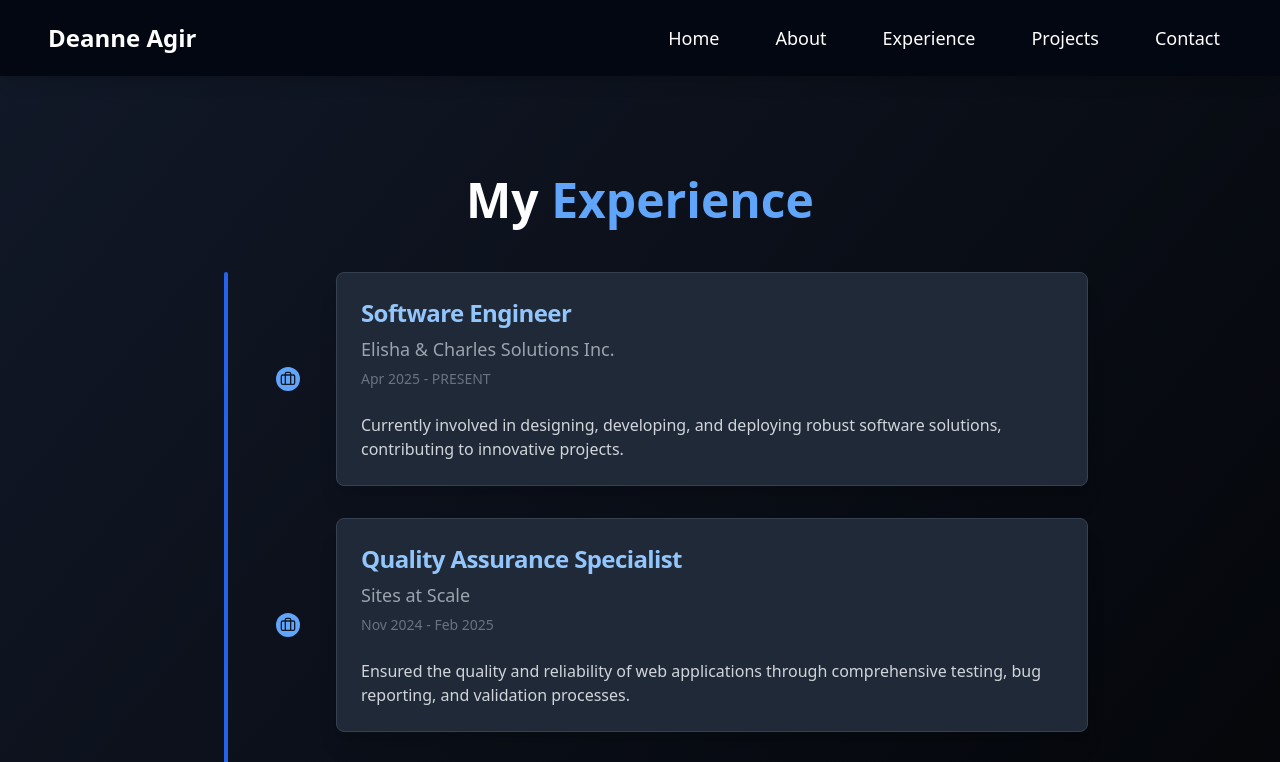
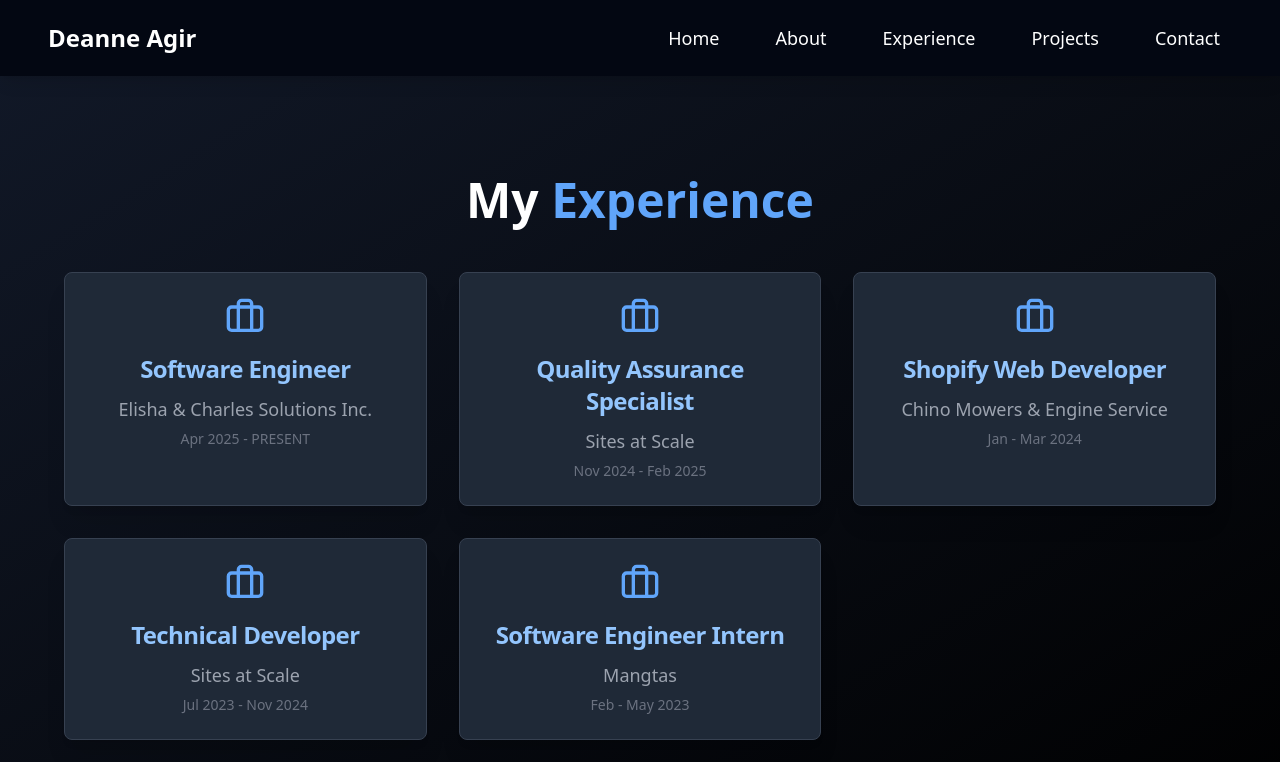
Before and after one commit to Dyno-dev07/My-Portfolio, a React (Vite) app: page /experience in a window 1280 px wide. Shown: the top 762 px of the page. Built offline with nearby package versions, Linux system fonts and the light colour scheme.

Commit message:
[dyad] wrote 1 file(s)

```diff
--- a/src/pages/Experience.tsx
+++ b/src/pages/Experience.tsx
@@ -2,7 +2,7 @@
 
 import React, { useEffect, useRef } from "react";
 import { gsap } from "gsap";
-import { Card, CardContent, CardHeader, CardTitle } from "@/components/ui/card";
+import { Card, CardHeader, CardTitle } from "@/components/ui/card"; // Removed CardContent as descriptions are removed
 import { Briefcase } from "lucide-react";
 
 interface ExperienceItem {
@@ -10,7 +10,7 @@ interface ExperienceItem {
   company: string;
   dateRange: string;
   startDate: Date; // Used for sorting
-  description?: string;
+  // description?: string; // Removed description
 }
 
 const experiences: ExperienceItem[] = [
@@ -19,35 +19,30 @@ const experiences: ExperienceItem[] = [
     company: "Mangtas",
     dateRange: "Feb - May 2023",
     startDate: new Date("2023-02-01"),
-    description: "Assisted in the development and maintenance of web applications, contributing to various stages of the software development lifecycle.",
   },
   {
     title: "Technical Developer",
     company: "Sites at Scale",
     dateRange: "Jul 2023 - Nov 2024",
     startDate: new Date("2023-07-01"),
-    description: "Developed and implemented technical solutions for client websites, focusing on performance, scalability, and custom features.",
   },
   {
     title: "Shopify Web Developer",
     company: "Chino Mowers & Engine Service",
     dateRange: "Jan - Mar 2024",
     startDate: new Date("2024-01-01"),
-    description: "Designed and developed custom Shopify themes and functionalities, enhancing e-commerce capabilities and user experience.",
   },
   {
     title: "Quality Assurance Specialist",
     company: "Sites at Scale",
     dateRange: "Nov 2024 - Feb 2025",
     startDate: new Date("2024-11-01"),
-    description: "Ensured the quality and reliability of web applications through comprehensive testing, bug reporting, and validation processes.",
   },
   {
     title: "Software Engineer",
     company: "Elisha & Charles Solutions Inc.",
     dateRange: "Apr 2025 - PRESENT",
     startDate: new Date("2025-04-01"),
-    description: "Currently involved in designing, developing, and deploying robust software solutions, contributing to innovative projects.",
   },
 ];
 
@@ -56,7 +51,7 @@ experiences.sort((a, b) => b.startDate.getTime() - a.startDate.getTime());
 
 const Experience = () => {
   const titleRef = useRef(null);
-  const timelineRefs = useRef<(HTMLDivElement | null)[]>([]);
+  const cardRefs = useRef<(HTMLDivElement | null)[]>([]);
 
   useEffect(() => {
     gsap.fromTo(
@@ -65,12 +60,12 @@ const Experience = () => {
       { opacity: 1, y: 0, duration: 1, ease: "power3.out" }
     );
 
-    timelineRefs.current.forEach((el, index) => {
+    cardRefs.current.forEach((el, index) => {
       if (el) {
         gsap.fromTo(
           el,
-          { opacity: 0, x: index % 2 === 0 ? -50 : 50 },
-          { opacity: 1, x: 0, duration: 0.8, delay: 0.2 * index + 0.5, ease: "power3.out" }
+          { opacity: 0, scale: 0.8 },
+          { opacity: 1, scale: 1, duration: 0.8, delay: 0.2 * index + 0.5, ease: "back.out(1.7)" }
         );
       }
     });
@@ -78,42 +73,27 @@ const Experience = () => {
 
   return (
     <div className="min-h-screen bg-gradient-to-br from-gray-900 to-black text-white p-4 md:p-8">
-      <div className="max-w-4xl mx-auto py-12 md:py-20">
+      <div className="max-w-6xl mx-auto py-12 md:py-20">
         <h2 ref={titleRef} className="text-4xl md:text-5xl font-extrabold text-center mb-12 leading-tight">
           My <span className="text-blue-400">Experience</span>
         </h2>
 
-        <div className="relative pl-8 md:pl-16">
-          {/* Vertical line */}
-          <div className="absolute left-4 md:left-8 top-0 bottom-0 w-1 bg-blue-600 rounded-full"></div>
-
+        <div className="grid grid-cols-1 md:grid-cols-2 lg:grid-cols-3 gap-8">
           {experiences.map((exp, index) => (
-            <div
+            <Card
               key={index}
-              ref={(el) => (timelineRefs.current[index] = el)}
-              className="mb-8 flex items-center w-full"
+              ref={(el) => (cardRefs.current[index] = el)}
+              className="bg-gray-800 border-gray-700 text-white shadow-xl flex flex-col items-center text-center p-6"
             >
-              {/* Circle for timeline point */}
-              <div className="absolute left-1.5 md:left-5 z-10 w-6 h-6 bg-blue-400 rounded-full flex items-center justify-center">
-                <Briefcase className="h-4 w-4 text-gray-900" />
-              </div>
-
-              {/* Experience Card */}
-              <Card className="ml-12 md:ml-20 bg-gray-800 border-gray-700 text-white shadow-xl w-full">
-                <CardHeader>
-                  <CardTitle className="text-2xl font-bold text-blue-300">
-                    {exp.title}
-                  </CardTitle>
-                  <p className="text-lg text-gray-400">{exp.company}</p>
-                  <p className="text-sm text-gray-500">{exp.dateRange}</p>
-                </CardHeader>
-                {exp.description && (
-                  <CardContent className="text-gray-300">
-                    {exp.description}
-                  </CardContent>
-                )}
-              </Card>
-            </div>
+              <Briefcase className="h-10 w-10 text-blue-400 mb-4" />
+              <CardHeader className="p-0">
+                <CardTitle className="text-2xl font-bold text-blue-300 mb-1">
+                  {exp.title}
+                </CardTitle>
+                <p className="text-lg text-gray-400 mb-1">{exp.company}</p>
+                <p className="text-sm text-gray-500">{exp.dateRange}</p>
+              </CardHeader>
+            </Card>
           ))}
         </div>
       </div>
```
